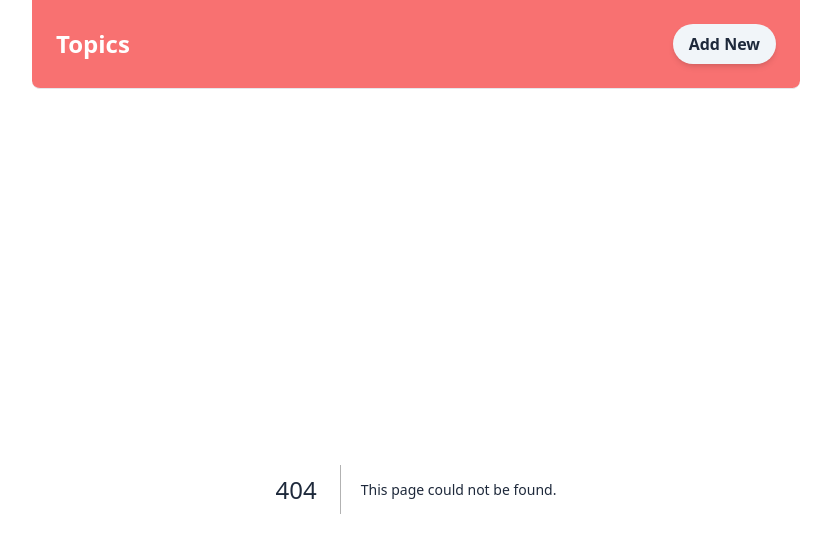
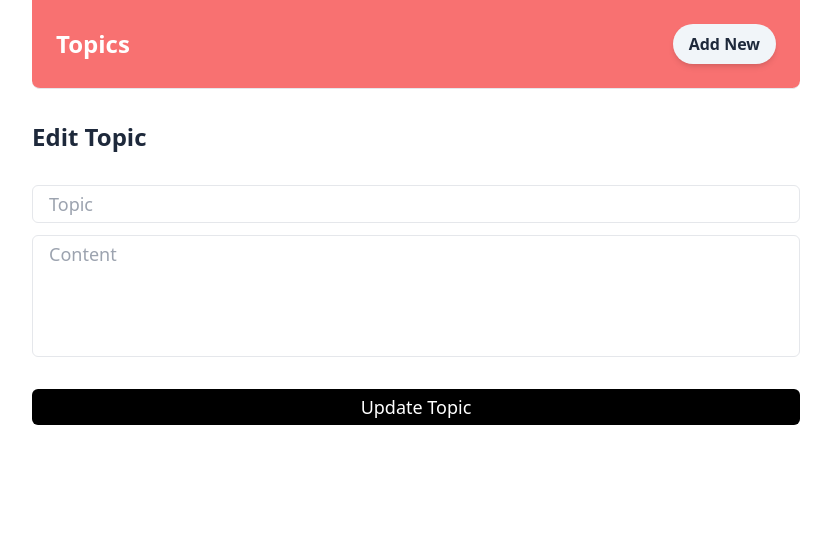
Before and after one commit to yevhen-yatskiv/next, a Next.js app in the folder crud-app/: page /edit/1 in a window 1280 px wide. Before the commit this address had no page. Shown: the top 552 px of the page, without its empty margins (224-1055 px from the left). Built offline with nearby package versions, Linux system fonts and the light colour scheme.

Commit message:
Created edit topic apge

```diff
--- /dev/null
+++ b/crud-app/app/edit/[id]/page.tsx
@@ -0,0 +1,24 @@
+export default function EDitPage() {
+    return (
+      <div>
+        <h2 className="text-2xl font-bold my-8">Edit Topic</h2>
+        <form className="flex gap-3 flex-col">
+          <input
+            type="text"
+            name="topic"
+            placeholder="Topic"
+            className="px-4 py-1 border rounded-md"
+          />
+          <textarea
+            name="content"
+            rows={4}
+            placeholder="Content"
+            className="px-4 py-1 border rounded-md resize-none"
+          />
+          <button className="bg-black text-white mt-5 px-4 py-1 rounded-md cursor-pointer">
+            Update Topic
+          </button>
+        </form>
+      </div>
+    );
+  }
```
